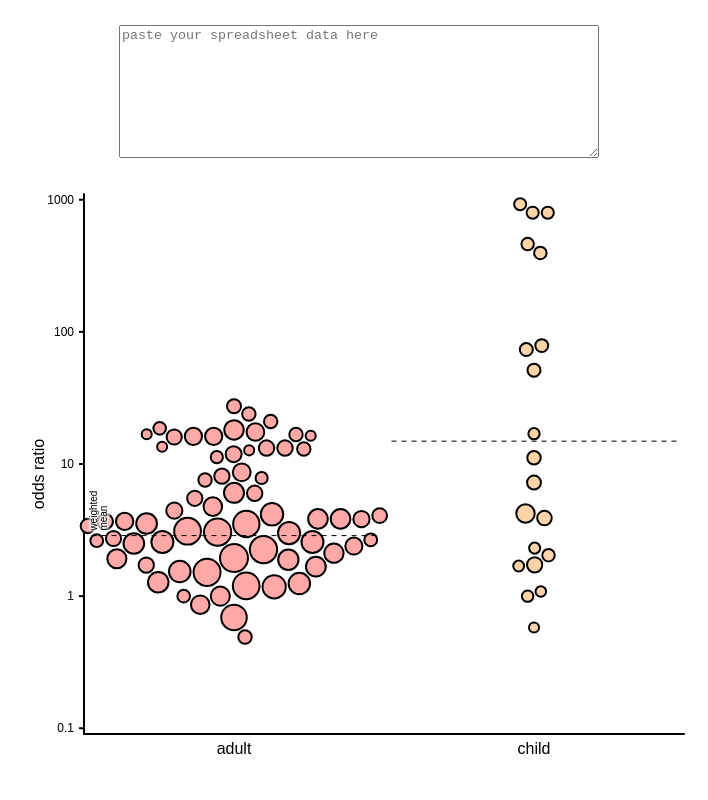
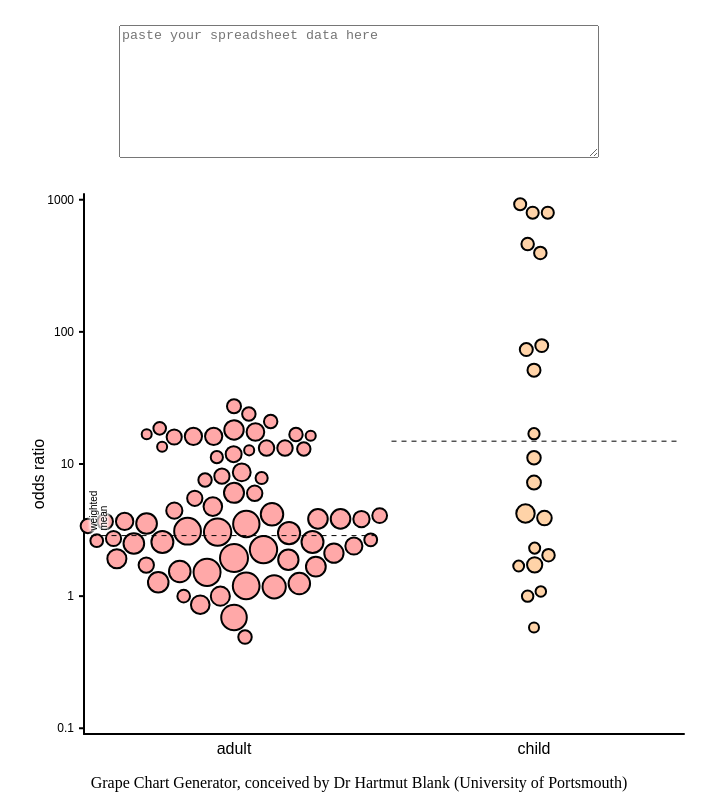
Before and after one commit to portsoc/grape-chart, a React (Vite) app: page / in a window 1280 px wide. Shown: the part 183-983 px from the top of the page, without its empty margins (281-989 px from the left). Built offline with nearby package versions, Linux system fonts and the light colour scheme.

Commit message:
attribution

```diff
--- a/package.json
+++ b/package.json
@@ -6,7 +6,7 @@
     "start": "PORT=8080 parcel serve src/index.html",
     "build": "rm -rf docs; parcel build src/index.html"
   },
-  "author": "",
+  "author": "Jacek Kopecky <jacek@jacek.cz>",
   "license": "ISC",
   "dependencies": {
     "react": "^17.0.2",
--- a/src/components/App.tsx
+++ b/src/components/App.tsx
@@ -19,6 +19,7 @@ export default function App(): JSX.Element {
       <Instructions />
       <textarea placeholder="paste your spreadsheet data here" onChange={(e) => setInputData(e.target.value)}/>
       <GrapeChart data={parsedData} />
+      <footer>Grape Chart Generator, conceived by Dr Hartmut Blank (University of Portsmouth)</footer>
     </>
   );
 }
```
Also changed, not shown: 1 other file (tests, documents, lock files or other folders).
